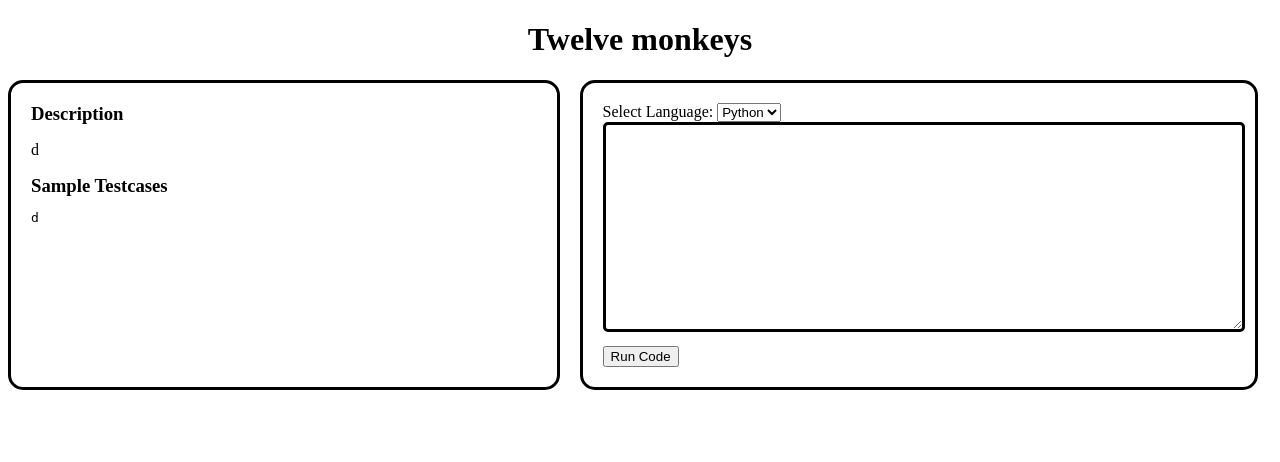
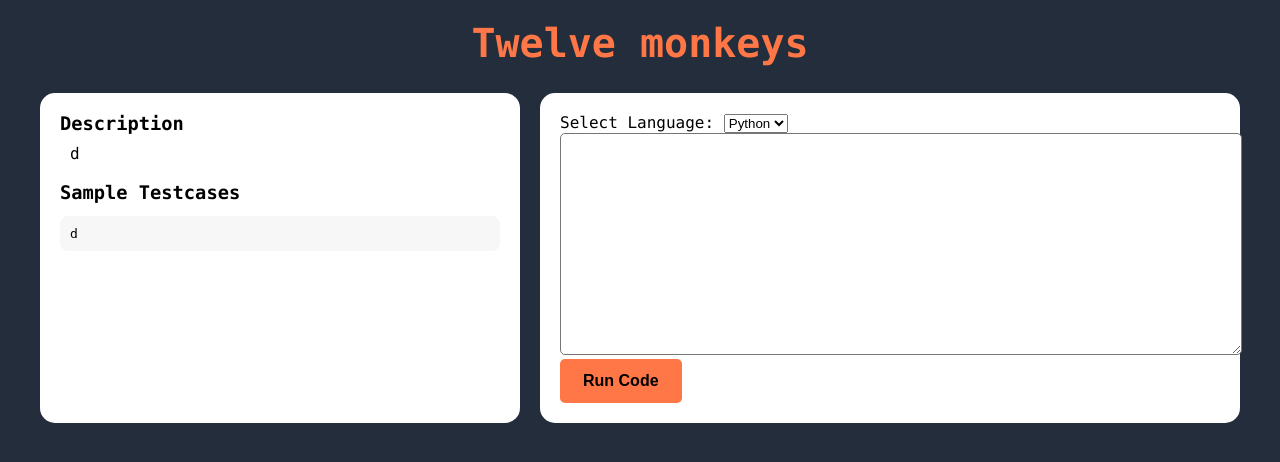
Before and after one commit to Shijin1111/HackersBridge, a Django app: page /competitor/solve_problem/1/ in a window 1280 px wide. Shown: the top 462 px of the page. Run offline with Django 5.2, Linux system fonts and the light colour scheme; data comes from the database, SQL or seed files in the repository; both versions use the stored data as it was after the commit.

Commit message:
problem_details styled

```diff
--- a/templates/competitor/problem_details.html
+++ b/templates/competitor/problem_details.html
@@ -2,90 +2,148 @@
 <html lang="en">
 <head>
     <meta charset="UTF-8">
+    <meta name="viewport" content="width=device-width, initial-scale=1.0">
     <title>{{ problem.title }}</title>
     <style>
+        body {
+            background-color: #232d3b;
+            font-family: "Lucida Console", "Courier New", monospace;
+            color: white;
+            margin: 0;
+            padding: 0;
+            display: flex;
+            flex-direction: column;
+            align-items: center;
+        }
+
+        h1 {
+            font-size: 2.5em;
+            color: #ff7746;
+            text-align: center;
+            margin-top: 20px;
+        }
+
         .container {
             display: flex;
+            width: 96%;
+            max-width: 1200px;
+            margin: 0px;
             gap: 20px;
         }
+
+        .left, .right {
+            padding: 20px;
+            border-radius: 15px;
+            background-color: white;
+            color: black;
+        }
+
         .left {
-            width: 40%;
-            border: solid black;
-            border-radius: 15px;
-            padding: 20px;
+            flex: 1;
         }
+
         .right {
-            width: 50%;
-            border: solid black;
-            border-radius: 15px;
-            padding: 20px;
+            flex: 1.5;
         }
+
+        pre {
+            background-color: #f7f7f7;
+            padding: 10px;
+            border-radius: 8px;
+            white-space: pre-wrap;
+        }
+
         textarea {
             width: 100%;
             height: 200px;
-            border: solid black;
             border-radius: 5px;
+            padding: 10px;
+            font-family: monospace;
         }
-        button {
-            margin-top: 10px;
+
+        .btn-like {
+            display: inline-block;
+            padding: 10px 20px;
+            font-size: 16px;
+            font-weight: bold;
+            text-align: center;
+            background-color: rgb(255, 119, 70);
+            border-radius: 5px;
+            color: black;
+            border: solid rgb(255, 119, 70);
+            transition: 0.3s ease;
         }
+
+        .btn-like:hover {
+            background-color: white;
+            border: solid #232d3b;
+            transform: scale(1.01);
+        }
+
+        .testcase-result {
+            padding: 15px;
+            background: #232d3b;
+            border-radius: 8px;
+            margin-bottom: 15px;
+            box-shadow: 2px 2px 5px rgba(0, 0, 0, 0.1);
+            color:rgb(255, 119, 70);
+        }
+        .testcase-result pre{
+            color:black;
+        }
+
         .output {
-            background-color: #f0f0f0;
+            background-color: #e0e0e0;
             padding: 10px;
             border-radius: 5px;
             white-space: pre-wrap;
+            margin-top: 5px;
+            color:black;
         }
-        h3 {
-            margin: 0;
+        h3{
+            margin-bottom: 0px;
         }
-        h1 {
-            text-align: center;
+        p{
+            margin:10px;
         }
-        .testcase-result {
-            margin-bottom: 15px;
-            padding: 10px;
-            background: #f9f9f9;
-            border-radius: 8px;
+        ul {
+            list-style-type: none;
+            padding: 0;
         }
+
     </style>
     <script>
         document.addEventListener('DOMContentLoaded', function () {
             const languageSelect = document.getElementById('language');
             const codeTextarea = document.getElementById('code');
 
-            // Define language-specific templates
             const languageCodeTemplates = {
                 'python': "{{ problem.python_function_signature|escapejs }}",
                 'cpp': "{{ problem.cpp_function_signature|escapejs }}",
                 'java': "{{ problem.java_function_signature|escapejs }}"
             };
 
-            // Populate initial code based on selected language or use existing code
             const storedCode = `{{ code|escapejs }}`;
-            if (storedCode.trim()) {
-                codeTextarea.value = storedCode;
-            } else {
-                codeTextarea.value = languageCodeTemplates[languageSelect.value] || '';
-            }
+            codeTextarea.value = storedCode.trim() ? storedCode : (languageCodeTemplates[languageSelect.value] || '');
 
-            // Update code when language selection changes
             languageSelect.addEventListener('change', function () {
-                const selectedLang = this.value;
-                codeTextarea.value = languageCodeTemplates[selectedLang] || '';
+                codeTextarea.value = languageCodeTemplates[this.value] || '';
             });
         });
     </script>
 </head>
 <body>
     <h1>{{ problem.title }}</h1>
+
     <div class="container">
         <div class="left">
-            <h3>Description</h3>
+            <h3 style="margin-top:0px;">Description</h3>
             <p>{{ problem.description|linebreaks }}</p>
 
             <h3>Sample Testcases</h3>
             <pre>{{ problem.sample_testcases }}</pre>
         </div>
+
         <div class="right">
             <form method="POST">
                 {% csrf_token %}
@@ -98,7 +156,7 @@
 
                 <textarea name="code" id="code">{{ code }}</textarea>
 
-                <button type="submit">Run Code</button>
+                <button type="submit" class="btn-like">Run Code</button>
             </form>
 
             {% if results %}
```
Also changed, not shown: db.sqlite3.
